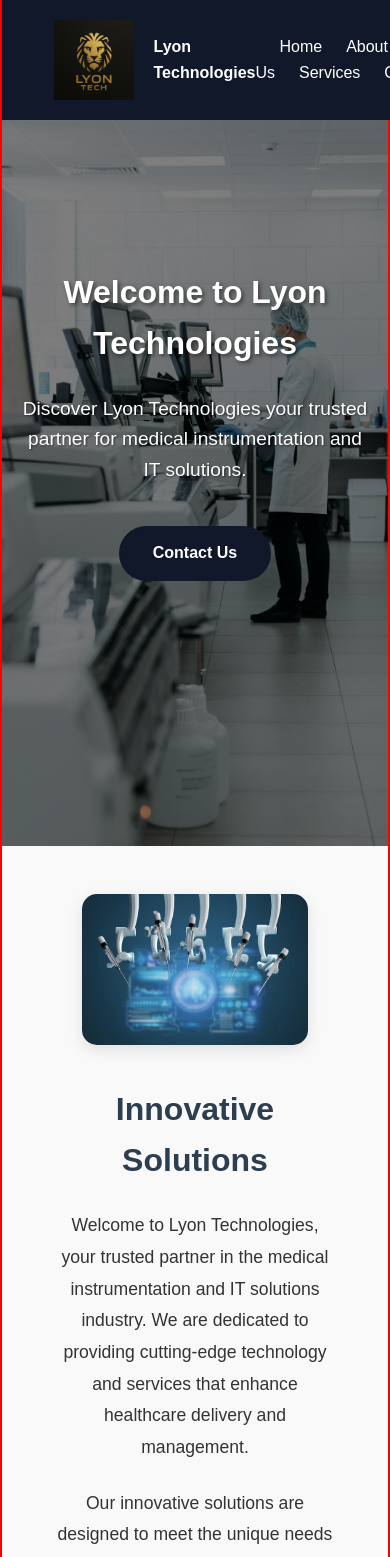
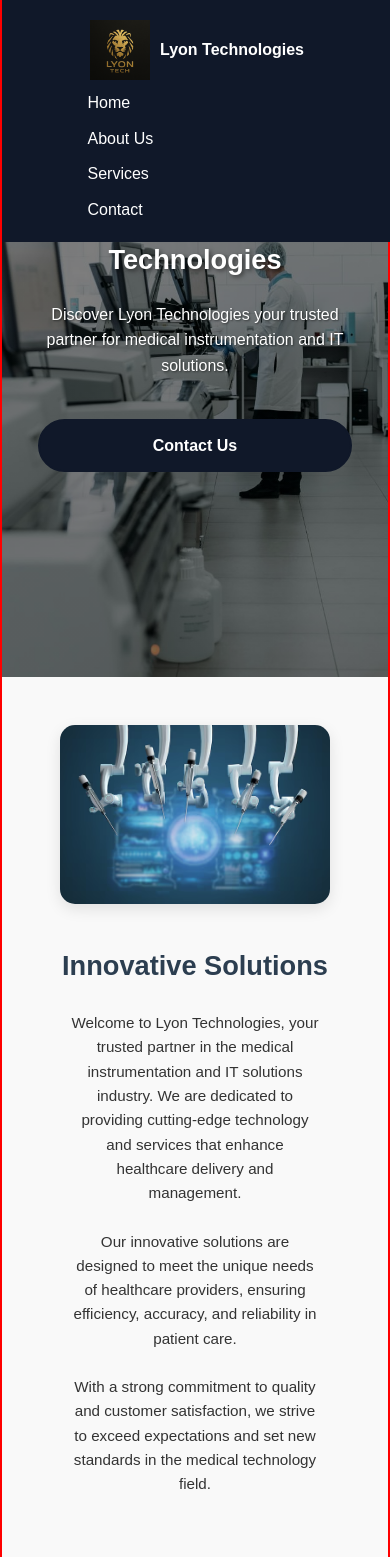
Before and after one commit to anas-arshad10/lyon-tech, a React (Create React App) app: page / in a window 390 px wide. Shown: the top 1557 px of the page. Built offline with nearby package versions, Linux system fonts and the light colour scheme.

Commit message:
responsive done

```diff
--- a/src/styles/AboutUs.css
+++ b/src/styles/AboutUs.css
@@ -11,27 +11,23 @@
   padding: 0 2rem;
 }
 
-/* Reversed flex order for image on left */
 .content-wrapper {
   display: flex;
   align-items: center;
   gap: 4rem;
 }
 
-/* Image container (now on left) */
 .image-content {
   flex: 1;
   text-align: center;
-  order: 1; /* Explicitly set order */
+  order: 1;
 }
 
-/* Text container (now on right) */
 .text-content {
   flex: 1;
   order: 2;
 }
 
-/* Rest of the styles remain the same */
 .solution-image {
   max-width: 80%;
   height: auto;
@@ -57,22 +53,31 @@
   color: #333;
 }
 
-/* Responsive Design (now stacks image above text) */
+/* ✅ Responsive Design */
 @media (max-width: 768px) {
   .content-wrapper {
     flex-direction: column;
     gap: 2rem;
+    text-align: center;
   }
 
   .image-content,
   .text-content {
-    order: initial; /* Reset order for mobile */
+    order: initial;
     width: 100%;
+  }
+
+  .solution-image {
+    max-width: 90%;
   }
 
   .text-content h2 {
     font-size: 2rem;
-    text-align: center;
+  }
+
+  .text-content p {
+    font-size: 1rem;
+    padding: 0 1rem;
   }
 
   .about-us {
@@ -80,3 +85,19 @@
     scroll-margin-top: 60px;
   }
 }
+
+/* ✅ Extra small screens */
+@media (max-width: 480px) {
+  .text-content h2 {
+    font-size: 1.7rem;
+  }
+
+  .text-content p {
+    font-size: 0.95rem;
+    line-height: 1.6;
+  }
+
+  .solution-image {
+    max-width: 95%;
+  }
+}
--- a/src/styles/contact.css
+++ b/src/styles/contact.css
@@ -13,6 +13,7 @@
   text-align: center;
   color: #2c3e50;
   margin-bottom: 10px;
+  font-size: 2.5rem;
 }
 
 .contact-subtitle {
@@ -46,6 +47,8 @@
   border-radius: 6px;
   font-size: 1rem;
   resize: vertical;
+  width: 100%;
+  box-sizing: border-box;
 }
 
 .form-group input:focus,
@@ -68,3 +71,45 @@
 .submit-button:hover {
   background-color: #101829;
 }
+
+/* ✅ Responsive adjustments */
+@media (max-width: 768px) {
+  .contact-section {
+    padding: 60px 0;
+  }
+
+  .contact-section h2 {
+    font-size: 2rem;
+  }
+
+  .contact-subtitle {
+    font-size: 1rem;
+    padding: 0 1rem;
+  }
+
+  .submit-button {
+    font-size: 1rem;
+    padding: 12px;
+  }
+}
+
+@media (max-width: 480px) {
+  .contact-section h2 {
+    font-size: 1.75rem;
+  }
+
+  .contact-subtitle {
+    font-size: 0.95rem;
+  }
+
+  .form-group input,
+  .form-group textarea {
+    font-size: 0.95rem;
+    padding: 10px;
+  }
+
+  .submit-button {
+    font-size: 0.95rem;
+    padding: 10px;
+  }
+}
--- a/src/styles/footer.css
+++ b/src/styles/footer.css
@@ -7,7 +7,9 @@
 .footer-content {
   display: flex;
   justify-content: space-between;
+  align-items: center;
   flex-wrap: wrap;
+  gap: 1rem;
 }
 
 .footer-section {
@@ -18,10 +20,16 @@
 
 .footer-section h3 {
   margin-bottom: 20px;
+  font-size: 1.5rem;
+}
+
+.footer-section p {
+  font-size: 1rem;
 }
 
 .footer-section ul {
   list-style: none;
+  padding: 0;
 }
 
 .footer-section ul li {
@@ -39,3 +47,17 @@
   border-top: 1px solid #444;
   margin-top: 20px;
 }
+
+/* ✅ Responsive design for small screens */
+@media (max-width: 768px) {
+  .footer-content {
+    flex-direction: column;
+    align-items: center;
+    text-align: center;
+  }
+
+  .footer-section {
+    width: 100%;
+    max-width: 400px;
+  }
+}
--- a/src/styles/header.css
+++ b/src/styles/header.css
@@ -12,60 +12,65 @@
   display: flex;
   justify-content: space-between;
   align-items: center;
+  flex-wrap: wrap;
 }
 
 .logo-container {
   display: flex;
   align-items: center;
   gap: 10px;
+  text-decoration: none;
 }
 
-.logo-img {
-  width: 80px;
-  height: 80px;
+.logo-container img {
+  width: 60px;
+  height: 60px;
   object-fit: contain;
 }
 
 .logo-container h1 {
   margin: 0;
-  font-size: 13px;
+  font-size: 16px;
   color: white;
 }
 
-.nav ul {
+nav {
   display: flex;
-  list-style: none;
-  margin: 0;
-  padding: 0;
+  gap: 20px;
 }
 
-.nav ul li {
-  margin-left: 20px;
-}
-
-.nav ul li a {
+nav a {
   color: white;
   text-decoration: none;
+  font-size: 1rem;
   transition: color 0.3s;
 }
 
-.nav ul li a:hover {
+nav a:hover {
   color: #3498db;
 }
 
-.logo-container {
-  display: flex;
-  align-items: center;
-  text-decoration: none;
+/* ✅ Responsive Design */
+@media (max-width: 768px) {
+  nav {
+    flex-direction: column;
+    align-items: flex-start;
+    width: 100%;
+    margin-top: 10px;
+    gap: 10px;
+  }
+
+  .header .container {
+    flex-direction: column;
+    align-items: flex-start;
+  }
+
+  .logo-container {
+    justify-content: center;
+    width: 100%;
+  }
+
+  nav a {
+    padding-left: 10px;
+  }
 }
-
-.logo-container img {
-  width: 80px;
-  height: 80px;
-  margin-right: 10px;
-}
-
-.logo-container h1 {
-  font-size: 16px;
-  color: white;
-}
--- a/src/styles/hero.css
+++ b/src/styles/hero.css
@@ -1,7 +1,6 @@
-/* Hero Section with Correct Image Path */
 .hero {
   background: linear-gradient(rgba(0, 0, 0, 0.5), rgba(0, 0, 0, 0.5)),
-              url('../../public/images/hero-bg.jpg');
+              url('../../public/images/hero-bg.jpg'); /* <-- No need for ../../public */
   background-size: cover;
   background-position: center;
   background-repeat: no-repeat;
@@ -51,19 +50,41 @@
   transform: scale(1.05);
 }
 
+/* RESPONSIVE STYLES */
 @media (max-width: 768px) {
   .hero {
-    padding: 6rem 0;
+    padding: 5rem 1rem;
+    min-height: 80vh;
     background-attachment: scroll;
   }
+
   .hero h2 {
     font-size: 2rem;
+    line-height: 1.3;
   }
+
   .hero p {
-    font-size: 1.2rem;
+    font-size: 1.1rem;
+    line-height: 1.6;
   }
+
   .cta-button {
-    padding: 0.8rem 2rem;
+    font-size: 1rem;
+    padding: 0.75rem 1.5rem;
+  }
+}
+
+@media (max-width: 480px) {
+  .hero h2 {
+    font-size: 1.7rem;
+  }
+
+  .hero p {
     font-size: 1rem;
   }
+
+  .cta-button {
+    width: 100%;
+    padding: 0.75rem;
+  }
 }
--- a/src/styles/services.css
+++ b/src/styles/services.css
@@ -24,27 +24,45 @@
 
 .services-grid {
   display: grid;
-  grid-template-columns: repeat(3, 1fr); /* 3 cards in a row */
+  grid-template-columns: repeat(3, 1fr);
   gap: 2rem;
 }
 
+/* Medium screens */
 @media (max-width: 992px) {
   .services-grid {
-    grid-template-columns: repeat(2, 1fr); /* 2 in medium screen */
+    grid-template-columns: repeat(2, 1fr);
+  }
+
+  .intro {
+    font-size: 1.1rem;
   }
 }
 
+/* Small screens */
 @media (max-width: 576px) {
   .services-grid {
-    grid-template-columns: 1fr; /* 1 card per row on mobile */
+    grid-template-columns: 1fr;
   }
 
   .services-section {
-    padding: 3rem 0;
+    padding: 3rem 1rem;
   }
 
   .service-card {
     padding: 1.5rem;
+  }
+
+  .card-top-image {
+    height: 180px;
+  }
+
+  .contact-banner h2 {
+    font-size: 1.8rem;
+  }
+
+  .contact-banner p {
+    font-size: 0.95rem;
   }
 }
 
@@ -64,7 +82,7 @@
 
 .card-top-image {
   width: 100%;
-  height: 150px;
+  height: 200px;
   object-fit: cover;
   border-radius: 8px 8px 0 0;
   margin-bottom: 1rem;
@@ -80,12 +98,13 @@
   line-height: 1.7;
 }
 
+/* Contact Banner Section */
 .contact-banner {
   background-color: #101829;
   padding: 4rem 2rem;
   text-align: center;
   margin-top: 3rem;
-  border-radius: 0px;
+  border-radius: 0;
 }
 
 .contact-banner h2 {
@@ -101,3 +120,14 @@
   max-width: 700px;
   margin: 0 auto;
 }
+
+@media (max-width: 768px) {
+  .contact-banner h2 {
+    font-size: 2rem;
+  }
+
+  .contact-banner p {
+    font-size: 1rem;
+    padding: 0 1rem;
+  }
+}
--- a/src/styles/testimonials.css
+++ b/src/styles/testimonials.css
@@ -1,3 +1,4 @@
+/* ===== Testimonials Section ===== */
 .testimonials {
   background-color: #f9f9f9;
   padding: 80px 0;
@@ -24,6 +25,13 @@
   display: flex;
   flex-direction: column;
   align-items: flex-start;
+  transition: all 0.3s ease;
+  text-align: left;
+}
+
+.testimonial-card:hover {
+  transform: translateY(-5px);
+  box-shadow: 0 10px 20px rgba(0, 0, 0, 0.1);
 }
 
 .testimonial-card p {
@@ -52,7 +60,7 @@
 
 /* ===== Mission Section ===== */
 .mission-section {
-  background-color: #101829; /* theme dark blue */
+  background-color: #101829;
   color: white;
   padding: 100px 0;
   position: relative;
@@ -111,22 +119,77 @@
   max-width: 600px;
 }
 
-.testimonial-card {
-  background: white;
-  padding: 30px;
-  border-radius: 8px;
-  box-shadow: 0 5px 15px rgba(0, 0, 0, 0.1);
-  width: 300px;
-  display: flex;
-  flex-direction: column;
-  align-items: flex-start;
+/* ===== Mobile Responsiveness ===== */
+@media (max-width: 768px) {
+  .testimonials {
+    padding: 60px 1rem;
+  }
 
-  /* Add these for animation */
-  transition: all 0.3s ease;
-  text-align: left;
+  .testimonials h2 {
+    font-size: 1.8rem;
+    margin-bottom: 30px;
+  }
+
+  .testimonials-grid {
+    flex-direction: column;
+    align-items: center;
+  }
+
+  .testimonial-card {
+    width: 90%;
+    padding: 20px;
+  }
+
+  .mission-section {
+    padding: 60px 1rem;
+  }
+
+  .mission-wrapper {
+    flex-direction: column;
+    align-items: center;
+    text-align: center;
+  }
+
+  .mission-image {
+    width: 100%;
+    margin-bottom: 2rem;
+  }
+
+  .mission-image img {
+    width: 100%;
+    height: auto;
+    margin: 0;
+  }
+
+  .mission-text {
+    padding: 0;
+  }
+
+  .mission-text h2 {
+    font-size: 2rem;
+    justify-content: center;
+  }
+
+  .mission-text p {
+    font-size: 1rem;
+    max-width: 100%;
+  }
 }
 
-.testimonial-card:hover {
-  transform: translateY(-5px);
-  box-shadow: 0 10px 20px rgba(0, 0, 0, 0.1);
+@media (max-width: 480px) {
+  .testimonial-card {
+    padding: 1rem;
+  }
+
+  .testimonial-profile span {
+    font-size: 0.95rem;
+  }
+
+  .mission-text h2 {
+    font-size: 1.6rem;
+  }
+
+  .mission-text p {
+    font-size: 0.95rem;
+  }
 }
```
